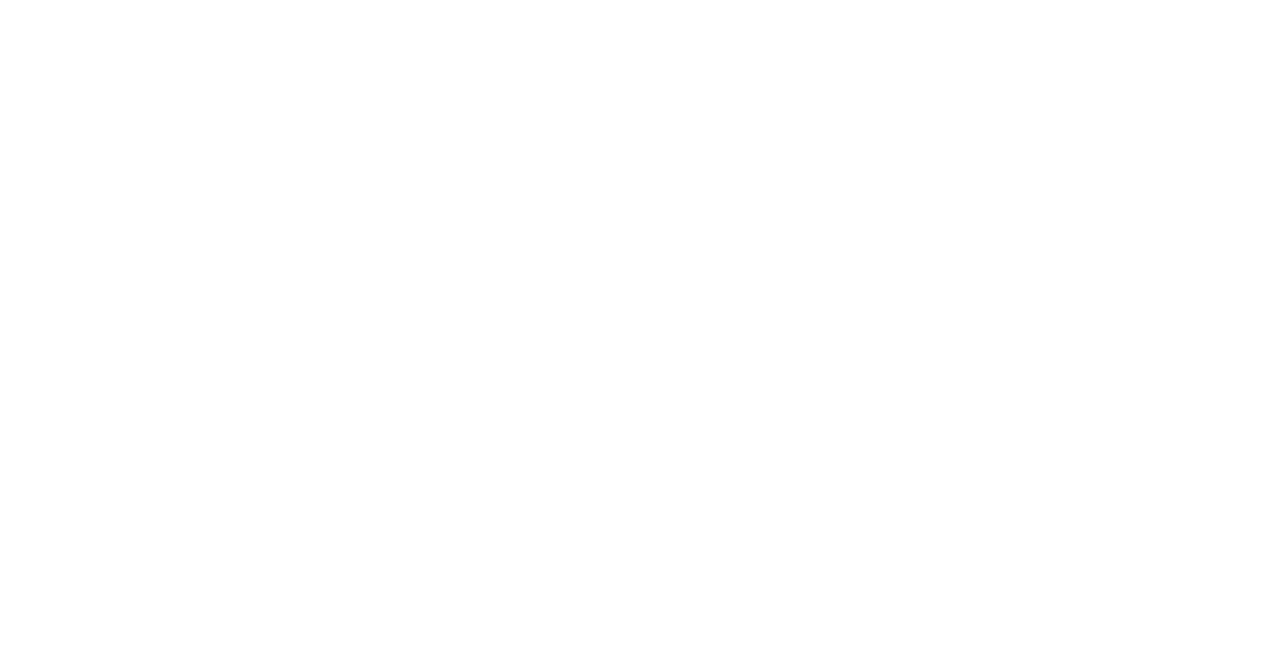
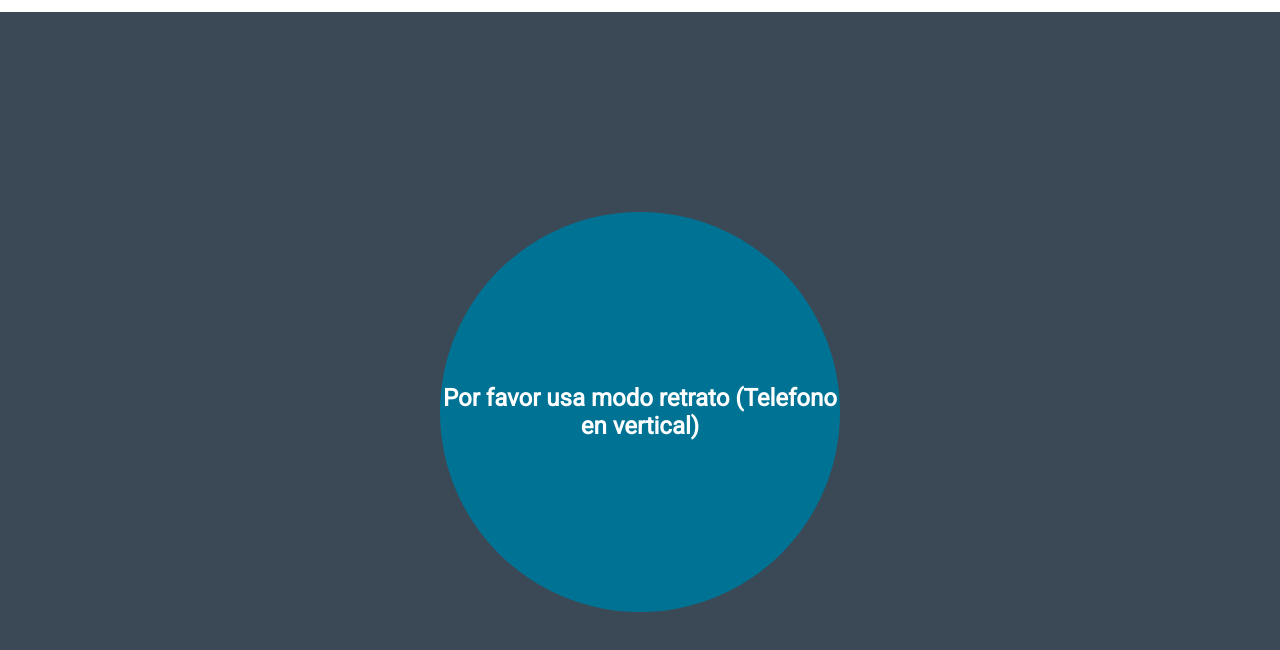
Before and after one commit to jherson978/Agenda, a plain HTML site: page agregar.html in a window 1280 px wide. Drawn offline with nearby package versions, Linux system fonts and the light colour scheme.

Commit message:
Ventana de agregar y se mueve landscape-msg a general.css

```diff
--- a/agregar.html
+++ b/agregar.html
@@ -2,22 +2,32 @@
 <html lang="es">
   <head>
     <meta charset="UTF-8" />
-    <meta http-equiv="X-UA-Compatible" content="IE=edge" />
     <meta name="viewport" content="width=device-width, initial-scale=1.0" />
-    <link
-      rel="stylesheet"
-      href="https://cdnjs.cloudflare.com/ajax/libs/font-awesome/6.0.0-beta3/css/all.min.css"
-      integrity="sha512-Fo3rlrZj/k7ujTnHg4CGR2D7kSs0v4LLanw2qksYuRlEzO+tcaEPQogQ0KaoGN26/zrn20ImR1DfuLWnOo7aBA=="
-      crossorigin="anonymous"
-      referrerpolicy="no-referrer"
-    />
-    <link rel="preconnect" href="https://fonts.googleapis.com" />
-    <link rel="preconnect" href="https://fonts.gstatic.com" crossorigin />
+    <meta http-equiv="X-UA-Compatible" content="ie=edge" />
+    <title>Agregar</title>
     <link
       href="https://fonts.googleapis.com/css2?family=Roboto&display=swap"
       rel="stylesheet"
     />
     <link rel="stylesheet" href="css/general.css" />
+    <link rel="stylesheet" href="css/agregar.css" />
+    <!-- GOOGLE FONTs -->
+    <link
+      href="https://fonts.googleapis.com/css?family=Quicksand"
+      rel="stylesheet"
+    />
+    <!-- FONT AWESOME -->
+    <link
+      rel="stylesheet"
+      href="https://use.fontawesome.com/releases/v5.8.1/css/all.css"
+      integrity="sha384-50oBUHEmvpQ+1lW4y57PTFmhCaXp0ML5d60M1M7uH2+nqUivzIebhndOJK28anvf"
+      crossorigin="anonymous"
+    />
+    <!-- ANIMATE CSS -->
+    <link
+      rel="stylesheet"
+      href="https://cdnjs.cloudflare.com/ajax/libs/animate.css/3.7.0/animate.min.css"
+    />
     <link rel="apple-touch-icon" href="./img/blue-splash.png" />
     <link rel="manifest" href="./manifest.json" />
     <link
@@ -25,9 +35,50 @@
       href="./img/blue-splash.png"
       type="image/x-icon"
     />
-    <title>Agregar</title>
+    <script src="js/citas.js"></script>
+    <script src="js/agregar.js" defer></script>
   </head>
   <body>
-    <div class="wrapper"></div>
+    <div class="wrapper">
+      <div class="landscape-msg">
+        <div class="landscape-msg-circle">
+          <h2 class="">Por favor usa modo retrato (Telefono en vertical)</h2>
+        </div>
+      </div>
+      <div class="bar">
+        <h1 class="logo">Agende su cita</h1>
+      </div>
+
+      <div class="contact-wrapper">
+        <div class="contact-form">
+          <form id="form">
+            <p>
+              <label>Nombre</label>
+              <input type="text" name="nombre" id="nombre" />
+            </p>
+            <p>
+              <label>Teléfono</label>
+              <input type="tel" name="titulo" id="telefono" />
+            </p>
+            <p>
+              <label>Fecha</label>
+              <input type="datetime-local" name="titulo" id="fecha" />
+            </p>
+            <p class="block">
+              <label>Descpripción</label>
+              <textarea
+                name="desc"
+                rows="3"
+                id="desc"
+                maxlength="128"
+              ></textarea>
+            </p>
+            <p class="block">
+              <button id="send-btn">Enviar</button>
+            </p>
+          </form>
+        </div>
+      </div>
+    </div>
   </body>
 </html>
--- /dev/null
+++ b/css/agregar.css
@@ -0,0 +1,91 @@
+ul {
+  list-style: none;
+  padding: 0;
+}
+
+.logo {
+  margin-top: 12px;
+  color: var(--secondary);
+  text-align: center;
+}
+
+.logo span {
+  color: #fff;
+}
+
+.contact-wrapper {
+  box-shadow: 0 0 20px 0 rgba(255, 255, 255, 0.3);
+}
+
+.contact-wrapper > * {
+  padding: 1em;
+}
+
+.contact-form {
+  margin: 24px;
+  border-radius: 5px;
+  background: var(--secondary);
+  color: #fff;
+}
+
+.contact-form form {
+  display: flex;
+  flex-direction: column;
+}
+
+.contact-form form label {
+  display: block;
+}
+
+.contact-form form p {
+  margin: 0;
+  padding: 1em;
+}
+
+.contact-form form button,
+.contact-form form input,
+.contact-form form textarea {
+  width: 100%;
+  padding: 0.7em;
+  border: none;
+  background: none;
+  outline: 0;
+  color: #fff;
+  border-bottom: 1px solid #fff;
+}
+
+.contact-form form textarea {
+  border: 1px solid #fff;
+}
+
+.contact-form form button {
+  background: var(--primary);
+  border: 2px solid #fff;
+  border-radius: 2px;
+  text-transform: uppercase;
+  padding: 1em;
+}
+
+.contact-form form button:hover,
+.contact-form form button:focus {
+  background: #000;
+  color: #fff;
+  transition: background-color 1s ease-out;
+  outline: 0;
+}
+
+/* LARGE SIZE */
+@media (min-width: 700px) {
+  .contact-wrapper {
+    display: grid;
+    grid-template-columns: 2fr 1fr;
+  }
+  .contact-wrapper > * {
+    padding: 2em;
+  }
+  .contact-info h4,
+  .contact-info ul,
+  .contact-info p {
+    text-align: left;
+  }
+}
--- a/css/general.css
+++ b/css/general.css
@@ -18,3 +18,36 @@ ul {
   width: 100vw;
   height: 100vh;
 }
+
+.landscape-msg {
+  display: none;
+}
+
+@media (orientation: landscape) {
+  body {
+    overflow: hidden;
+  }
+  .landscape-msg {
+    display: flex;
+    background-color: var(--primary);
+    width: 100vw;
+    height: 100vh;
+    color: #fff;
+    position: fixed;
+    z-index: 1000;
+    align-items: center;
+    justify-content: center;
+  }
+  .landscape-msg-circle {
+    width: 50vh;
+    height: 50vh;
+    border-radius: 50%;
+    background-color: var(--secondary);
+    display: flex;
+    justify-content: center;
+    align-items: center;
+  }
+  .landscape-msg-circle h2 {
+    text-align: center;
+  }
+}
--- a/css/index.css
+++ b/css/index.css
@@ -31,36 +31,3 @@ a {
   position: absolute;
   transform-origin: 50% 50%;
 }
-
-.landscape-msg {
-  display: none;
-}
-
-@media (orientation: landscape) {
-  body {
-    overflow: hidden;
-  }
-  .landscape-msg {
-    display: flex;
-    background-color: var(--primary);
-    width: 100vw;
-    height: 100vh;
-    color: #fff;
-    position: fixed;
-    z-index: 1000;
-    align-items: center;
-    justify-content: center;
-  }
-  .landscape-msg-circle {
-    width: 50vh;
-    height: 50vh;
-    border-radius: 50%;
-    background-color: var(--secondary);
-    display: flex;
-    justify-content: center;
-    align-items: center;
-  }
-  .landscape-msg-circle h2 {
-    text-align: center;
-  }
-}
--- /dev/null
+++ b/js/agregar.js
@@ -0,0 +1,24 @@
+const name_input = document.getElementById("nombre");
+const tel_input = document.getElementById("telefono");
+const date_input = document.getElementById("fecha");
+const desc_input = document.getElementById("desc");
+const send_btn = document.getElementById("send-btn");
+const form = document.getElementById("form");
+
+send_btn.addEventListener("click", (event) => {
+  read();
+  let new_data = {
+    nombre: name_input.value,
+    tel: tel_input.value,
+    fecha: new Date(date_input.value),
+    desc: desc_input.value,
+    acabado: false,
+  };
+  add(new_data);
+  save();
+  window.location.href = "index.html";
+});
+
+form.addEventListener("submit", (event) => {
+  event.preventDefault();
+});
--- a/js/citas.js
+++ b/js/citas.js
@@ -9,5 +9,6 @@ function save() {
 }
 
 function read() {
-  citas = JSON.parse(localStorage.getItem("citas"));
+  let strRead = localStorage.getItem("citas");
+  if (strRead) citas = JSON.parse();
 }
--- a/sw.js
+++ b/sw.js
@@ -6,7 +6,11 @@ const urlsToCache = [
   "css/general.css",
   "css/index.css",
   "css/acabados.css",
+  "css/agregar.css",
   "js/index.js",
+  "js/acabados.js",
+  "js/agregar.js",
+  "js/citas.js",
 ];
 
 self.addEventListener("install", (event) => {
```
